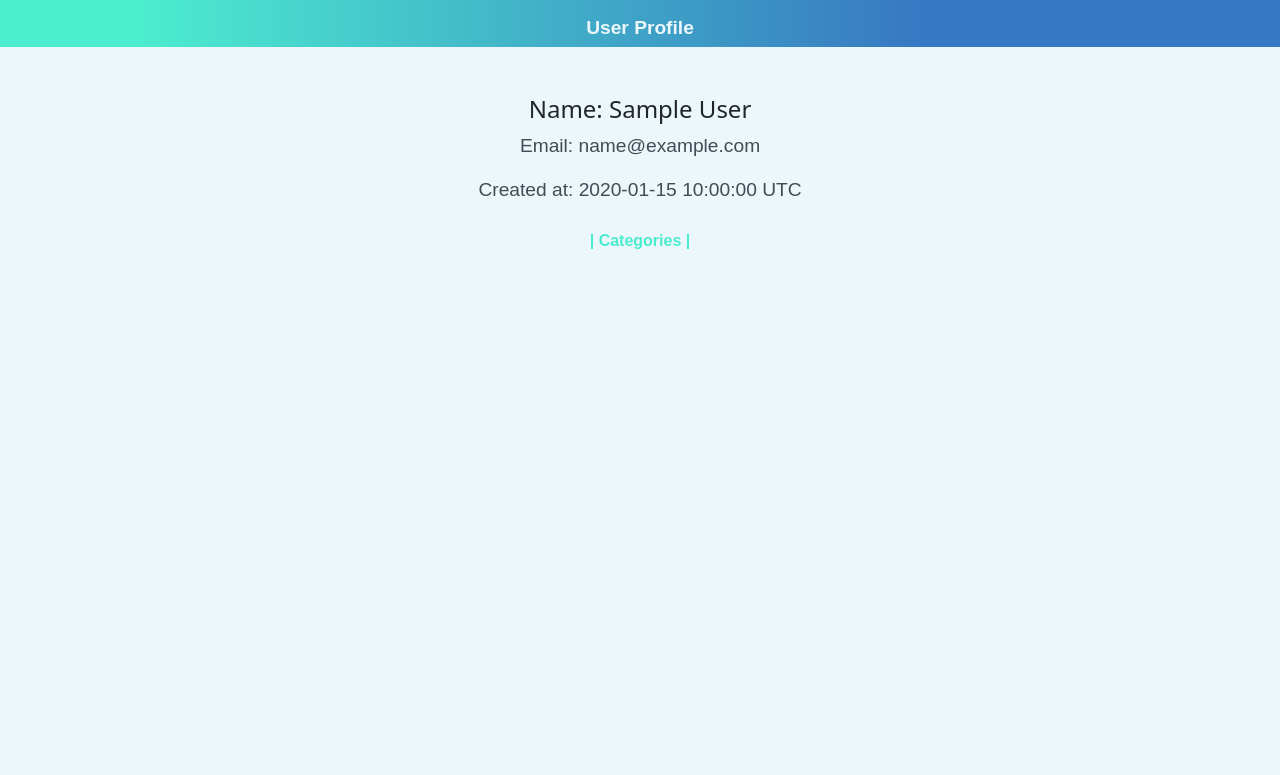
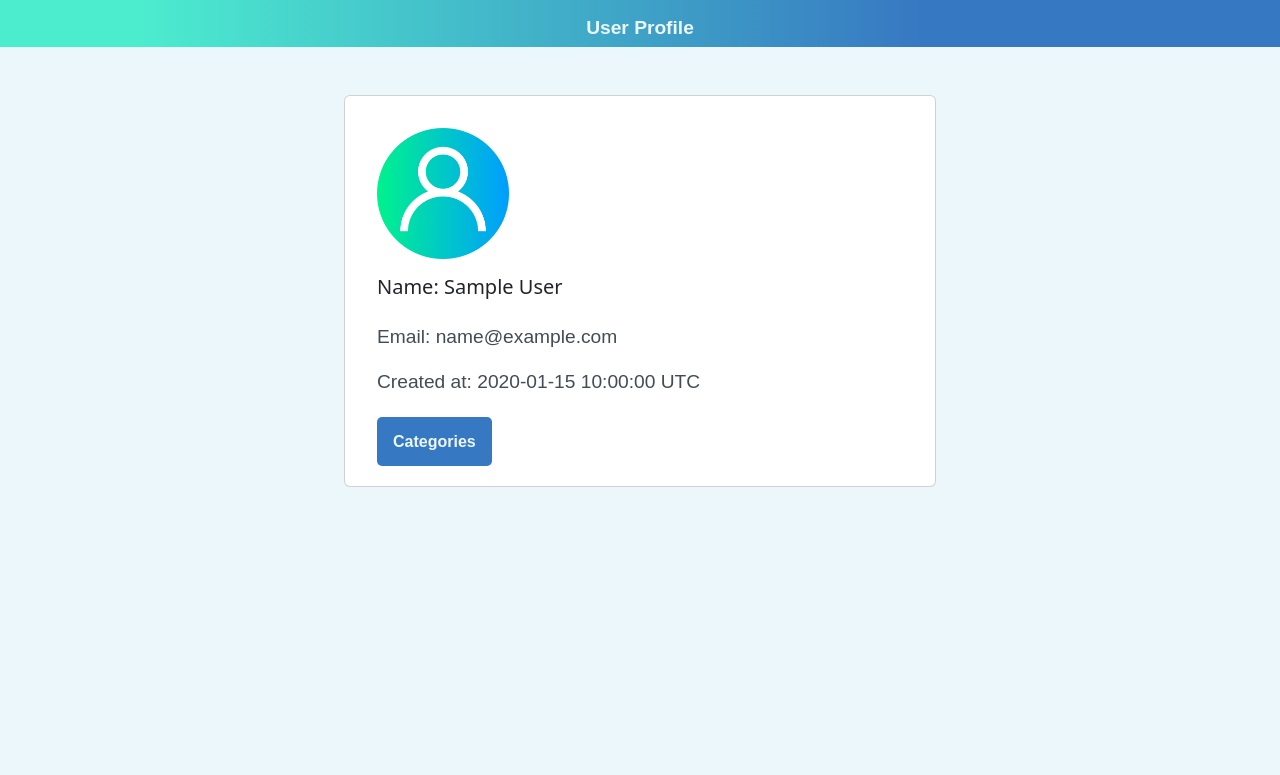
Before and after one commit to ahzamir/budget-app, a Rails app: page /users/1 in a window 1280 px wide. Shown: the part 69-844 px from the top of the page. Run offline with Rails 7, Linux system fonts and the light colour scheme; a user stored in the database is signed in; tables that the repository leaves empty hold one stand-in row (values such as "Sample post"); style sheets or scripts are compiled from the project's sources; some libraries are stand-ins or nearby versions.

Commit message:
added some design to the user profile page

```diff
--- a/app/assets/stylesheets/application.scss
+++ b/app/assets/stylesheets/application.scss
@@ -281,24 +281,6 @@ form label {
   background: linear-gradient(270deg, rgba(55,120,194,1) 28%, rgba(76,236,207,1) 89%);
 }
 
-.user-info {
-  display: flex;
-  flex-direction: column;
-  justify-content: center;
-  align-items: center;
-  padding: 1rem;
-  width: 100%;
-  margin-top: 2rem;
-}
-
-.user-info h3 {
-  font-size: 1.5rem;
-}
-
-.user-info p {
-  font-size: 1.2rem;
-}
-
 .categories,
 .expenses {
   display: flex;
@@ -334,5 +316,25 @@ form label {
   height: 25px;
 }
 
+.link-buttons {
+  padding: 1rem;
+  background-color: #3778c2;
+  border-radius: 5px;
+  color: var(--light);
+}
+
+.link-buttons:hover {
+  background-color: var(--light);
+  color: #3778c2;
+  border: #3778c2 1px solid;
+}
+
+.user-card {
+  width: 50%;
+}
+
 @media screen and (max-width: 768px) {
+  .user-card {
+    width: 100%;
+  }
 }
--- a/app/views/users/show.html.erb
+++ b/app/views/users/show.html.erb
@@ -1,15 +1,14 @@
 <div class="page-header">
     <h2>User Profile</h2>
 </div>
-<div class="user-info">
-    <h3>
-        Name: <%= @user.name %>
-    </h3>
-    <p>
-        Email: <%= @user.email %>
-    </p>
-    <p>
-        Created at: <%= @user.created_at %>
-    </p>
-    <%= link_to "| Categories |", user_categories_path(@user) %>
+<div class="d-flex justify-content-center w-100 p-3 p-md-5">
+    <div class="card p-3 user-card">
+        <div class="card-body">
+            <%= image_tag image_path('user.png'), class: 'img-responsive w-25 center-block' %>
+            <h5 class="card-title pt-3">Name: <%= @user.name %></h5>
+            <p class="card-text pt-3">Email: <%= @user.email %></p>
+            <p class="card-text pb-3">Created at: <%= @user.created_at %></p>
+            <%= link_to "Categories", user_categories_path(@user), class: "link-buttons" %>
+        </div>
+    </div>
 </div>
```
